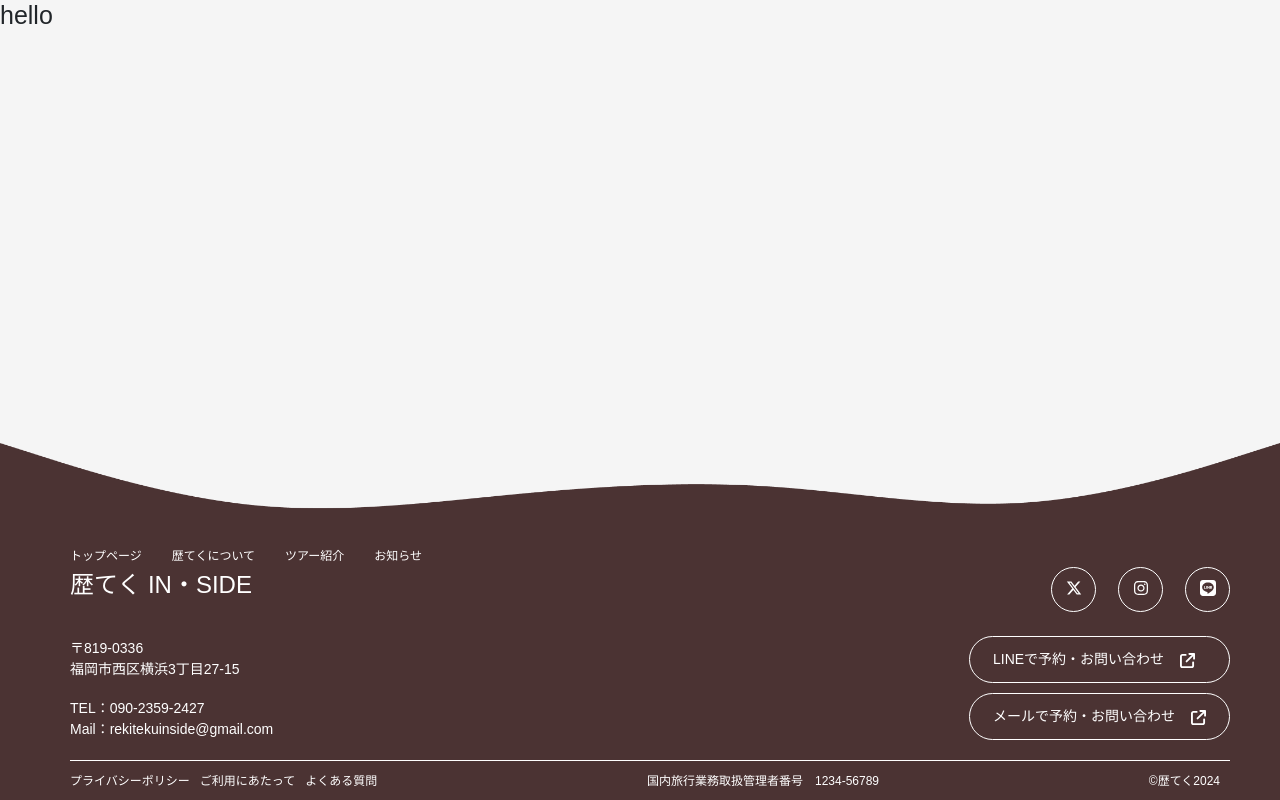
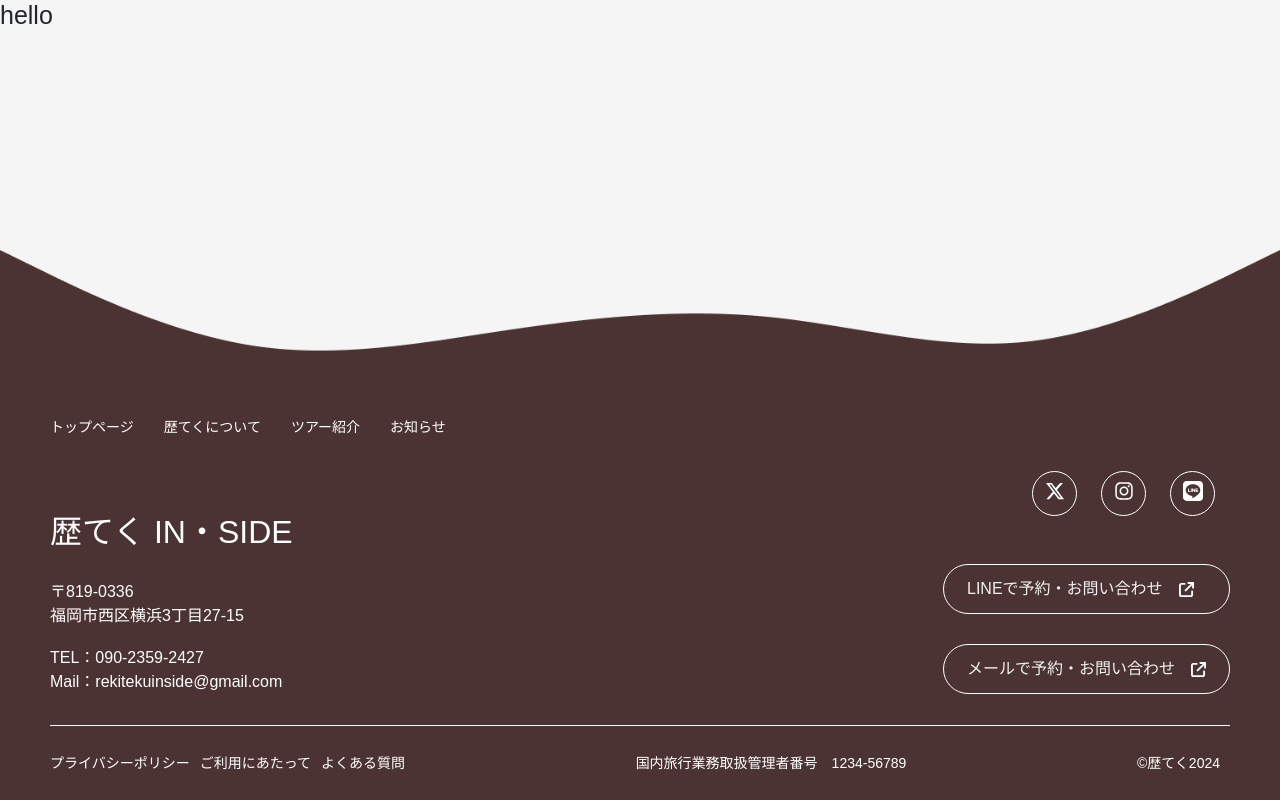
Before and after one commit to huynhnguyen1906/Reki-Teku, a Next.js app: page / in a window 1280 px wide. Built offline with nearby package versions, Linux system fonts and the light colour scheme; a web font is replaced by a local one.

Commit message:
【修正】footerのスタイルを修正する。

```diff
--- a/src/components/Footer/Footer.tsx
+++ b/src/components/Footer/Footer.tsx
@@ -1,25 +1,35 @@
-import Style from '@styles/componentsStyles/Footer.module.scss'
-import { FaXTwitter } from "react-icons/fa6";
-import { FaInstagram } from "react-icons/fa";
-import { FaLine } from "react-icons/fa6";
-import { FaArrowUpRightFromSquare } from "react-icons/fa6";
+import Style from '@styles/componentsStyles/Footer.module.scss';
+import { FaXTwitter } from 'react-icons/fa6';
+import { FaInstagram } from 'react-icons/fa';
+import { FaLine } from 'react-icons/fa6';
+import { FaArrowUpRightFromSquare } from 'react-icons/fa6';
 import Link from 'next/link';
 
 export default function Footer() {
     return (
         <footer className={Style.footerBg}>
+            <div className={Style.Wrap}>
                 <div className={Style.footerWrapper}>
                     <div className={Style.nav}>
                         <ul>
-                        <li><Link href="#">トップページ</Link></li>
-                        <li><Link href="#">歴てくについて</Link></li>
-                        <li><Link href="#">ツアー紹介</Link></li>
-                        <li><Link href="#">お知らせ</Link></li>
+                            <li>
+                                <Link href="#">トップページ</Link>
+                            </li>
+                            <li>
+                                <Link href="#">歴てくについて</Link>
+                            </li>
+                            <li>
+                                <Link href="#">ツアー紹介</Link>
+                            </li>
+                            <li>
+                                <Link href="#">お知らせ</Link>
+                            </li>
                         </ul>
                     </div>
                     <div className={Style.infoWrap}>
                         <div className={Style.contactWrap}>
                             <h1>歴てく IN・SIDE</h1>
+                            <div className={Style.defaultInfoWrap}>
                                 <div>
                                     <p>〒819-0336</p>
                                     <p>福岡市西区横浜3丁目27-15</p>
@@ -29,15 +39,32 @@ export default function Footer() {
                                     <p>Mail：rekitekuinside@gmail.com</p>
                                 </div>
                             </div>
+                        </div>
                         <div className={Style.messageWrap}>
                             <div className={Style.sns}>
-                            <p><Link href="#"><FaXTwitter /></Link></p>
-                            <p><Link href="#"><FaInstagram /></Link></p>
-                            <p><Link href="#"><FaLine /></Link></p>
+                                <Link href="#">
+                                    <FaXTwitter />
+                                </Link>
+                                <Link href="#">
+                                    <FaInstagram />
+                                </Link>
+                                <Link href="#">
+                                    <FaLine />
+                                </Link>
                             </div>
                             <div className={Style.mail}>
-                            <p>LINEで予約・お問い合わせ<span><Link href="#"><FaArrowUpRightFromSquare /></Link></span></p>
-                            <p>メールで予約・お問い合わせ<span><Link href="#"><FaArrowUpRightFromSquare /></Link></span></p>
+                                <Link href="#">
+                                    LINEで予約・お問い合わせ
+                                    <span>
+                                        <FaArrowUpRightFromSquare />
+                                    </span>
+                                </Link>
+                                <Link href="#">
+                                    メールで予約・お問い合わせ
+                                    <span>
+                                        <FaArrowUpRightFromSquare />
+                                    </span>
+                                </Link>
                             </div>
                         </div>
                     </div>
@@ -48,9 +75,14 @@ export default function Footer() {
                                 <Link href="#">ご利用にあたって</Link>
                                 <Link href="#">よくある質問</Link>
                             </li>
-                        <li><Link href="#">国内旅行業務取扱管理者番号　1234-56789</Link></li>
-                        <li><Link href="#">&copy;歴てく2024</Link></li>
+                            <li>
+                                <Link href="#">国内旅行業務取扱管理者番号　1234-56789</Link>
+                            </li>
+                            <li>
+                                <Link href="#">&copy;歴てく2024</Link>
+                            </li>
                         </ul>
+                    </div>
                 </div>
             </div>
         </footer>
--- a/styles/componentsStyles/Footer.module.scss
+++ b/styles/componentsStyles/Footer.module.scss
@@ -1,95 +1,109 @@
-.footerBg{
+.footerBg {
     background-image: url('../../public/images/footer.png');
     width: 100%;
-    height: auto;
-    // background-size: 100% 100%;
+    height: 55rem;
     background-position: center center;
     background-size: 100% 100%;
     background-repeat: no-repeat;
     position: fixed;
     bottom: 0;
 }
-.footerWrapper{
-    // width: 100vw;
-    padding: 100px 50px 0px 70px;
+.Wrap {
+    position: relative;
+    z-index: 1;
+    width: 100%;
+    height: 100%;
+}
+.footerWrapper {
+    position: absolute;
+    bottom: 0;
+    width: 100%;
+    height: 70%;
+    padding: 0px 50px 0px 50px;
     color: #fff;
-    ul{
+    display: flex;
+    flex-direction: column;
+    justify-content: space-between;
+    ul {
         list-style: none;
         padding: 0;
-        a{
-            font-size: 12px;
+        a {
+            font-size: 14px;
             color: #fff;
             text-decoration: none;
         }
     }
-    svg{
+    svg {
         color: #fff;
     }
 }
-.nav{
-    ul{
+.nav {
+    ul {
         display: flex;
         gap: 3rem;
     }
 }
-.infoWrap{
-    margin-bottom: 20px;
+.infoWrap {
     display: flex;
     justify-content: space-between;
     align-items: flex-end;
-    h1{
-        margin-bottom: 20px;
-        font-size: 24px;
+    h1 {
+        font-size: 32px;
     }
-    p{
-        font-size: 14px;
+    p {
+        font-size: 16px;
     }
-
 }
-.contactWrap{
+.contactWrap {
     display: flex;
     flex-direction: column;
-    gap: 1.8rem;
-    p{
-        margin-bottom: 0;
+    gap: 2.8rem;
+    .defaultInfoWrap {
+        display: flex;
+        flex-direction: column;
+        gap: 1.8rem;
     }
 }
-.messageWrap{
+.messageWrap {
     display: flex;
     flex-direction: column;
     align-items: flex-end;
-    gap: 2.4rem;
-    .sns{
+    gap: 4.8rem;
+    .sns {
         display: flex;
-        gap: 2.2rem;
-        p{
+        gap: 2.4rem;
+        padding: 0 15px;
+        a {
             width: 4.5rem;
             height: 4.5rem;
             border: 1.6px solid #fff;
             border-radius: 100rem;
             text-align: center;
             line-height: 3.8rem;
-            svg{
-                width: 1.6rem;
-                height: 1.6rem;
+            padding: 0;
+            svg {
+                width: 2rem;
+                height: 2rem;
             }
         }
     }
-    .mail{
+    .mail {
         display: flex;
         flex-direction: column;
-        gap: 1rem;
-        p{
+        gap: 3rem;
+        a {
             padding: 12px 23px;
             border-radius: 30px;
-            font-size: 14px;
+            font-size: 16px;
             border: 1px solid #fff;
             display: flex;
             align-items: center;
-            span{
+            color: #f1f1f1;
+            text-decoration: none;
+            span {
+                line-height: 15px;
                 padding-left: 16px;
-                svg{
-                    margin: auto 0;
+                svg {
                     width: 1.5rem;
                     height: 1.5rem;
                 }
@@ -97,16 +111,16 @@
         }
     }
 }
-.footerWrap{
+.footerWrap {
     display: flex;
     align-items: center;
     // flex-direction: column;
-    height: 4rem;
+    height: 7.5rem;
     width: 100%;
     position: relative;
-    &::before{
+    &::before {
         position: absolute;
-        content: "";
+        content: '';
         width: 100%;
         height: 1px;
         display: block;
@@ -114,12 +128,12 @@
         // margin-bottom: 20px;
         border-top: 1px solid #fff;
     }
-    ul{
+    ul {
         width: 100%;
         display: flex;
         justify-content: space-between;
         margin: 0;
-        a{
+        a {
             padding-right: 10px;
         }
     }
```
Lines whose indentation alone changed are shown as unchanged.
